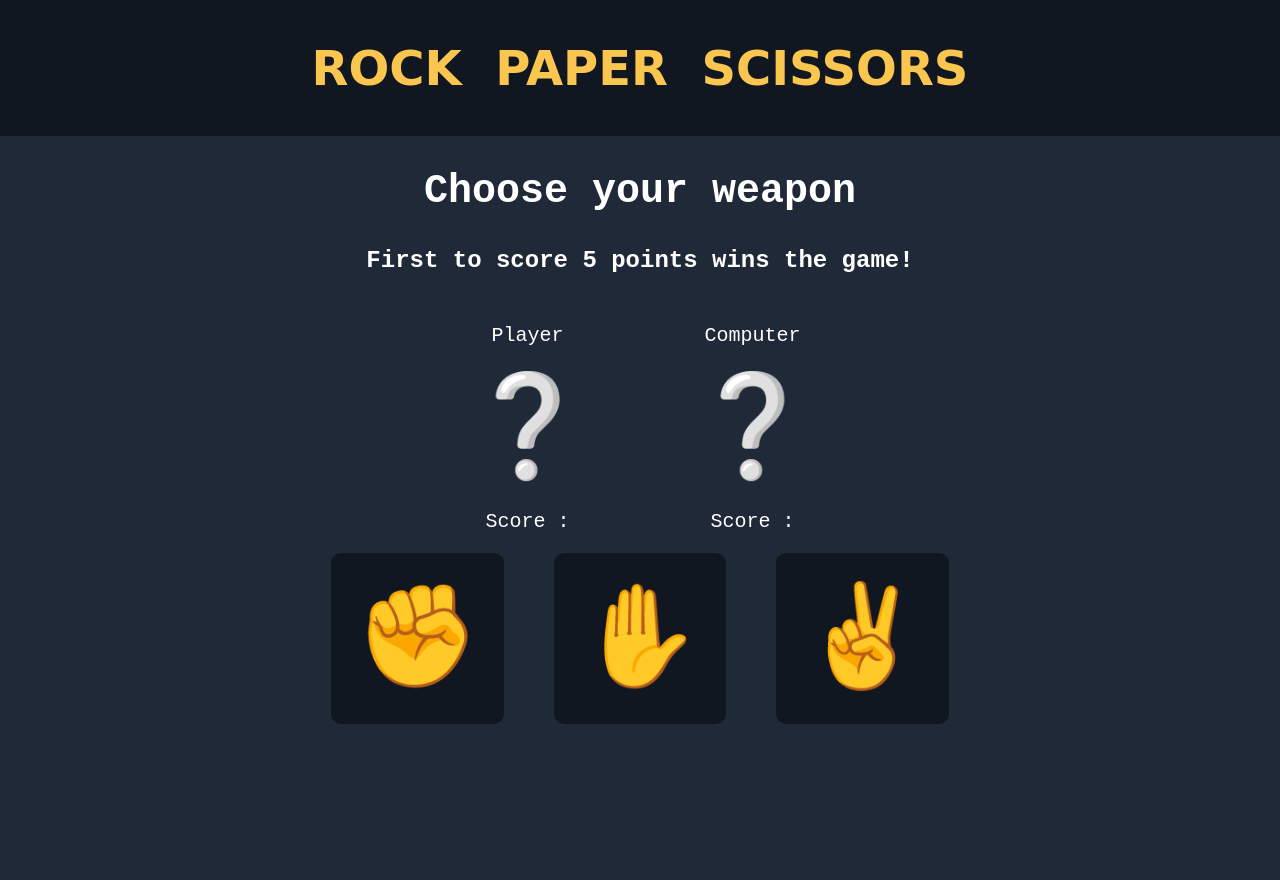
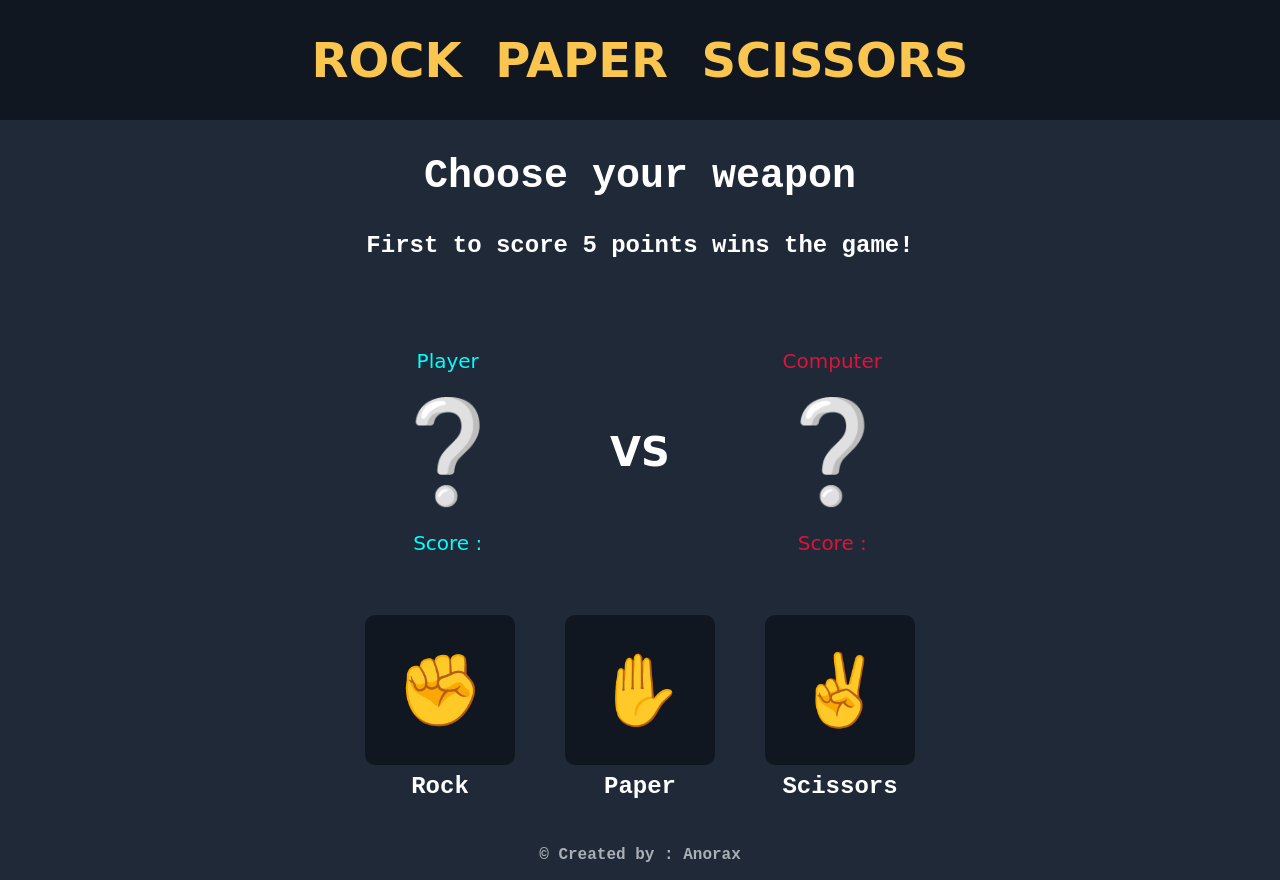
Before and after one commit to aizen322/rock-paper-scissors, a plain HTML site: page index.html in a window 1280 px wide. Before the commit the page ends 800 px from the top, so only its background shows below. Drawn offline with Linux system fonts and the light colour scheme.

Commit message:
finished with the overall UI, game mechanics added, game implemented

```diff
--- a/index.html
+++ b/index.html
@@ -8,44 +8,53 @@
         <script src="script.js"></script>
     </head>
     <body>
-        <section class="header">
+        <div class="header">
             <h1>ROCK &nbsp;PAPER &nbsp;SCISSORS</h1>
-        </section>
+        </div>
 
-        <section class="game">
-            <h2>Choose your weapon</h2>
-            <h3>First to score 5 points wins the game!</h3>
+        <div class="game">
+
+            <div class="game-text">
+                <h2 id="gametext-header">Choose your weapon</h2>
+                <h3 id="gametext-desc">First to score 5 points wins the game!</h3>
+            </div>
+
 
             <div class="sign-container">
                 <div class="sign-box">
-                    <p>Player</p>
-                    <div class="sign">❔</div>
-                    <p>Score : </p>
+                    <p class="player-name">Player</p>
+                    <p id="player-sign">❔</p>
+                    <p id="player-score">Score : </p>
                 </div>
+                    <h2>VS</h2>
                 <div class="sign-box">
-                    <p>Computer</p>
-                    <div class="sign">❔</div>
-                    <p>Score : </p>
-                </div>
-            </div>
-            <div class="choices">
-                <div class="choice-container">
-                    <div class="choice">✊</div>
-                </div>
-
-                <div class="choice-container">
-                    <div class="choice">✋</div>
-                </div>
-
-                <div class="choice-container">
-                    <div class="choice">✌</div>
+                    <p class="computer-name">Computer</p>
+                    <p id="computer-sign">❔</p>
+                    <p id="computer-score">Score : </p>
                 </div>
             </div>
 
-        </section>
+            <div class="choices">
+                <div class="choice-box">
+                    <button id="btn-rock" onclick="playerChoice(this)">✊</button>
+                    <h3>Rock</h3>
+                </div>
 
-        <section class="footer">
+                <div class="choice-box">
+                    <button id="btn-paper" onclick="playerChoice(this)">✋</button>
+                    <h3>Paper</h3>
+                </div>
 
-        </section>
+                <div class="choice-box">
+                    <button id="btn-scissors" onclick="playerChoice(this)">✌</button>
+                    <h3>Scissors</h3>
+                </div>
+            </div>
+
+        </div>
+
+        <div class="footer">
+            <h2>© Created by : Anorax</h2>
+        </div>
     </body>
 </html>
--- a/script.js
+++ b/script.js
@@ -0,0 +1,121 @@
+let roundCounter = 1;
+let playerScore = 0;
+let computerScore = 0;
+
+function computerChoice(){
+    let randomNum = Math.floor(Math.random()*3);
+    let computerChoice;
+    switch(randomNum){
+        case 0: document.getElementById("computer-sign").innerHTML = "✊";
+            computerChoice = "rock";
+        break;
+        case 1: document.getElementById("computer-sign").innerHTML = "✋";
+            computerChoice = "paper";
+        break;
+        case 2: document.getElementById("computer-sign").innerHTML = "✌";
+            computerChoice = "scissors";
+        break;
+    }
+    return computerChoice;
+}
+
+function playerChoice(choice){
+    let compChoice = computerChoice();
+    let res;
+
+        switch(choice.id){
+            case "btn-rock": document.getElementById("player-sign").innerHTML = "✊";
+                res = result("rock",compChoice,roundCounter);
+                if(res == "player")
+                    playerScore++;
+                if(res == "computer")
+                    computerScore++;
+                roundCounter++;
+                break;
+            case "btn-paper": document.getElementById("player-sign").innerHTML = "✋";
+                res = result("paper",compChoice,roundCounter);
+                if(res == "player")
+                    playerScore++;
+                if(res == "computer")
+                    computerScore++;
+                roundCounter++;
+                break;
+            case "btn-scissors": document.getElementById("player-sign").innerHTML = "✌";
+                res = result("scissors",compChoice,roundCounter);
+                if(res == "player")
+                    playerScore++;
+                if(res == "computer")
+                    computerScore++;
+                roundCounter++;
+                break;
+        }
+
+        document.getElementById("player-score").innerHTML = "Score : "+playerScore;
+        document.getElementById("computer-score").innerHTML = "Score : "+computerScore;
+
+        if(playerScore >= 5){
+            roundCounter = 1;
+            playerScore = 0;
+            computerScore = 0;
+            alert("You win!");
+        }
+
+        if(computerScore >= 5){
+            roundCounter = 1;
+            playerScore = 0;
+            computerScore = 0;
+            alert("You lost!");
+        }
+
+
+}
+
+
+
+function result(playerChoice,computerChoice,round){
+
+    let result;
+
+    if(playerChoice == "rock" && computerChoice == "rock"){
+        document.getElementById("gametext-header").innerHTML = "Round "+round + ": Draw!";
+        result = "draw";
+    }
+    else if(playerChoice == "rock" && computerChoice == "paper"){
+        document.getElementById("gametext-header").innerHTML = "Round "+round + ": You lose!";
+        result = "computer";
+    }
+    else if(playerChoice == "rock" && computerChoice == "scissors"){
+        document.getElementById("gametext-header").innerHTML = "Round "+round + ": You win!";
+        result = "player";
+    }
+    ///////////////////////
+    else if(playerChoice == "paper" && computerChoice == "rock"){
+        document.getElementById("gametext-header").innerHTML = "Round "+round + ": You win!";
+        result = "player";
+    }
+    else if(playerChoice == "paper" && computerChoice == "paper"){
+        document.getElementById("gametext-header").innerHTML = "Round "+round + ": Draw!";
+        result = "draw";
+    }
+    else if(playerChoice == "paper" && computerChoice == "scissors"){
+        document.getElementById("gametext-header").innerHTML = "Round "+round + ": You lose!";
+        result = "computer";
+    }
+    //////////////////////
+    else if(playerChoice == "scissors" && computerChoice == "rock"){
+        document.getElementById("gametext-header").innerHTML = "Round "+round + ": You lose!";
+        result = "computer";
+    }
+    else if(playerChoice == "scissors" && computerChoice == "paper"){
+        document.getElementById("gametext-header").innerHTML = "Round "+round + ": You win!";
+        result = "player";
+    }
+    else if(playerChoice == "scissors" && computerChoice == "scissors"){
+        document.getElementById("gametext-header").innerHTML = "Round "+round + ": Draw!";
+        result = "draw";
+    }
+
+    return result;
+
+
+}
--- a/style.css
+++ b/style.css
@@ -2,25 +2,31 @@ body{
     margin: 0;
     padding: 0;
     background-color:#1F2937;
+    font-family: monospace;
+    height: 100vh;
+    display: flex;
+    flex-direction: column;
 }
 .header{
     font-family:cursive;
-    font-size: 32px;
+    font-size: 24px;
     display: flex;
     justify-content: center;
     align-items: center;
     background-color: #111720;
     color: #fac650;
+    text-align: center;
 }
 /*-----------------------*/
 .game{
-    font-family: monospace;
     color: white;
     display: flex;
     flex-direction: column;
     justify-content: center;
     align-items: center;
     text-align: center;
+    gap: 40px;
+    flex: 1;
 }
 .game h2{
     font-size: 40px;
@@ -32,25 +38,71 @@ body{
 }
 .sign-container{
     display: flex;
+    justify-content: center;
+    align-items: center;
     gap: 100px;
+}
+.sign-container{
+    font-family:cursive;
 }
 .sign-box p{
     font-size: 20px;
 }
-.sign{
+.computer-name, #computer-score{
+    color:crimson
+}
+
+.player-name, #player-score{
+    color:aqua;
+}
+#player-sign, #computer-sign{
     font-size: 100px;
+    display: flex;
+    justify-content: center;
+    align-items: center;
+    margin: 0;
+    padding: 0;
 }
+
 .choices{
     display: flex;
-    font-size: 100px;
+    justify-content: center;
+    align-items: center;
+    flex-wrap: wrap;
+    font-size: 80px;
     gap: 50px;
 }
-.choice-container{
+
+.choice-box{
+    display: flex;
+    flex-direction: column;
+    justify-content: center;
+    text-align: center;
+    gap: 8px;
+}
+.choice-box button{
     background-color: #111720;
-    display: flex;
-    justify-content: start;
-    align-items: center;
-    padding: 24px;
+    border-style: none;
+    height: 150px;
+    width: 150px;
+    font-size: 70px;
     border-radius: 10px;
 }
+.choice-box button:hover{
+    font-size: 85px;
+    border: 1px inset rgba(255, 255, 255, 0.507);
+    background-color: #091629;
+}
 /*-----------------------*/
+.footer{
+    display: flex;
+    justify-content: center;
+    align-items: center;
+    color: #e5e7ebb4;
+    padding: 16px;
+}
+.footer h2{
+    margin: 0;
+    padding: 0;
+    font-size: 16px;
+}
```
